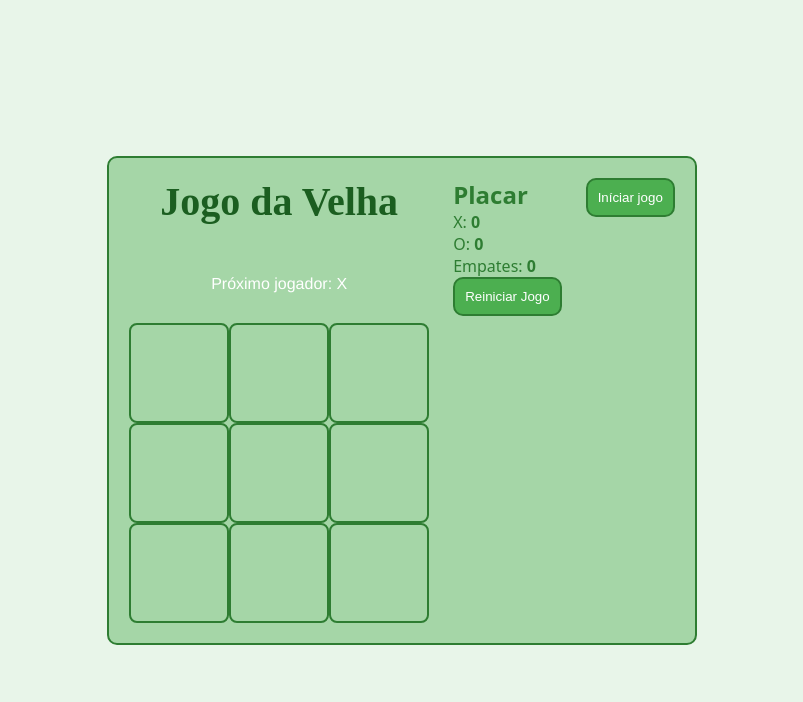
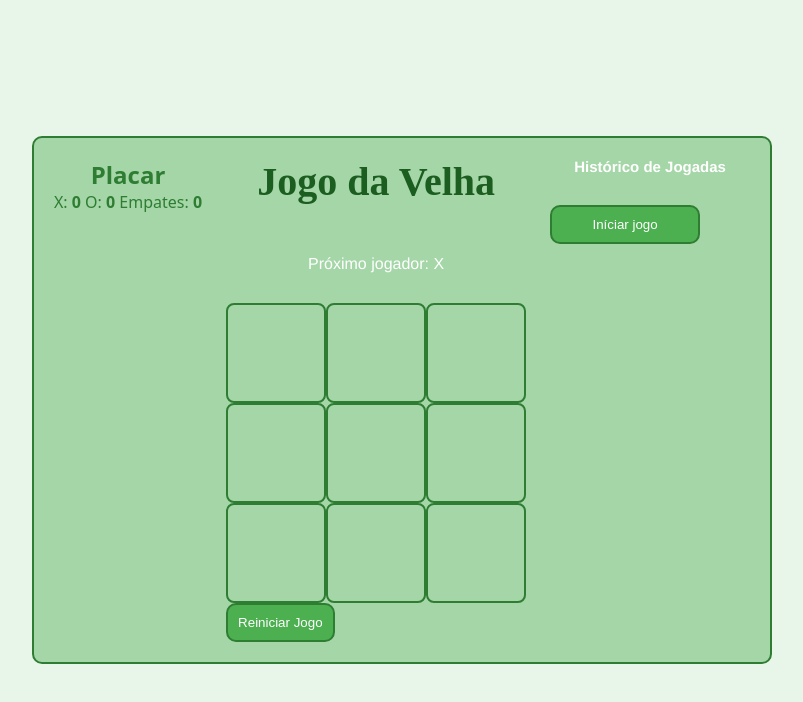
Before and after one commit to Camila-A-Silva/Jogo_da_Velha, a React (Vite) app: page / in a window 1280 px wide. Shown: the top 702 px of the page, without its empty margins (238-1041 px from the left). Built offline with nearby package versions, Linux system fonts and the light colour scheme.

Commit message:
ajustando css

```diff
--- a/src/components/Game/Game.jsx
+++ b/src/components/Game/Game.jsx
@@ -61,7 +61,7 @@ export default function Game() {
   const moves = history.map((squares, move) => {
     let description;
     if (move > 0) {
-      description = 'Ir para a jogada #' + move;
+      description = move + '° Jogada' ;
     } else {
       description = 'Iníciar jogo';
     }
@@ -75,27 +75,31 @@ export default function Game() {
 
   return (
     <div className={styles.game}>
+
+      <div className={styles.placar}>
+        <h2>Placar</h2>
+        <div className={styles.ganhador}>
+          <span>X: <strong>{scores.x}</strong>   </span>
+          <span>O: <strong>{scores.o}</strong>   </span>
+          <span>Empates: <strong>{scores.empate}</strong>   </span>
+        </div>
+      </div>
+
+    <div className={styles['game_info']}>
       <div className={styles['game-board']}>
         <Board xIsNext={xIsNext} squares={currentSquares} onPlay={handlePlay} />
       </div>
 
-        {/*Placar*/}
-      <div className={styles.placar}>
-        <h2>Placar</h2>
-        <div className={styles.ganhador}>
-          <span>X: <strong>{scores.x}</strong></span>
-          <br/>
-          <span>O: <strong>{scores.o}</strong></span>
-          <br/>
-          <span>Empates: <strong>{scores.empate}</strong></span>
-        </div>
-        <button className={styles['btn-reiniciar']} onClick={handleResetAll}>Reiniciar Jogo</button>
+      <div >
+
       </div>
+      <button className={styles['btn-reiniciar']} onClick={handleResetAll}>Reiniciar Jogo</button>
+
+    </div>
       <div className={styles.historico}>
-          <ol className={styles.ol}>{moves}</ol>
-        </div>
-
-
+        <h1 className={styles.titulohis}>Histórico de Jogadas</h1>
+        <ol className={styles.ol}>{moves}</ol>
+      </div>
 
     </div>
 
--- a/src/components/Game/Game.module.css
+++ b/src/components/Game/Game.module.css
@@ -18,28 +18,48 @@
   }
 }
 
-.game__board {
+.game-board {
   display: flex;
   flex-direction: column;
   align-items: center;
 }
 
-.game__info {
+
+.placar{
   display: flex;
+  align-items: center;
+  justify-content: center;
   flex-direction: column;
-  background-color: var(--paragrafo);
-  align-items: center;
+  color: #2E7D32;
+
 }
 
-.placar{
-  color: #2E7D32;
+.historico{
+  width: 200px;
 }
 
 .ol{
   list-style: none;
 }
 
+.btn-reiniciar{
+  display: flex;
+  justify-content: center;
+}
 
+.btn{
+  width: 150px;
+}
+
+.titulohis{
+  padding-bottom: 30px;
+  display: flex;
+  align-items: center;
+  justify-content: center;
+  font-family:'Franklin Gothic Medium';
+  font-size: 15px;
+  color: var(--paragrafo);
+}
 
 button{
   background-color: var(--botao);
```
